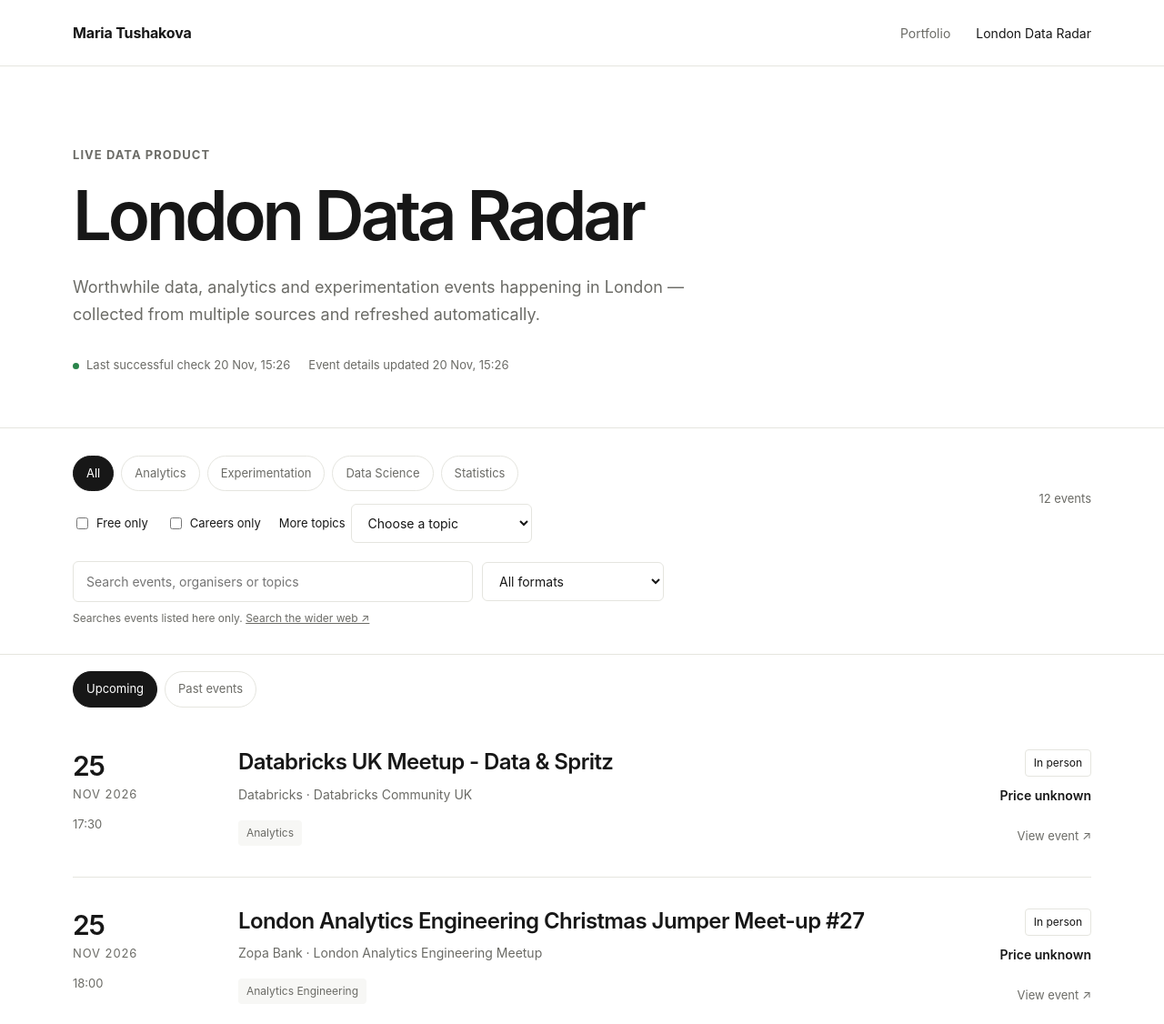
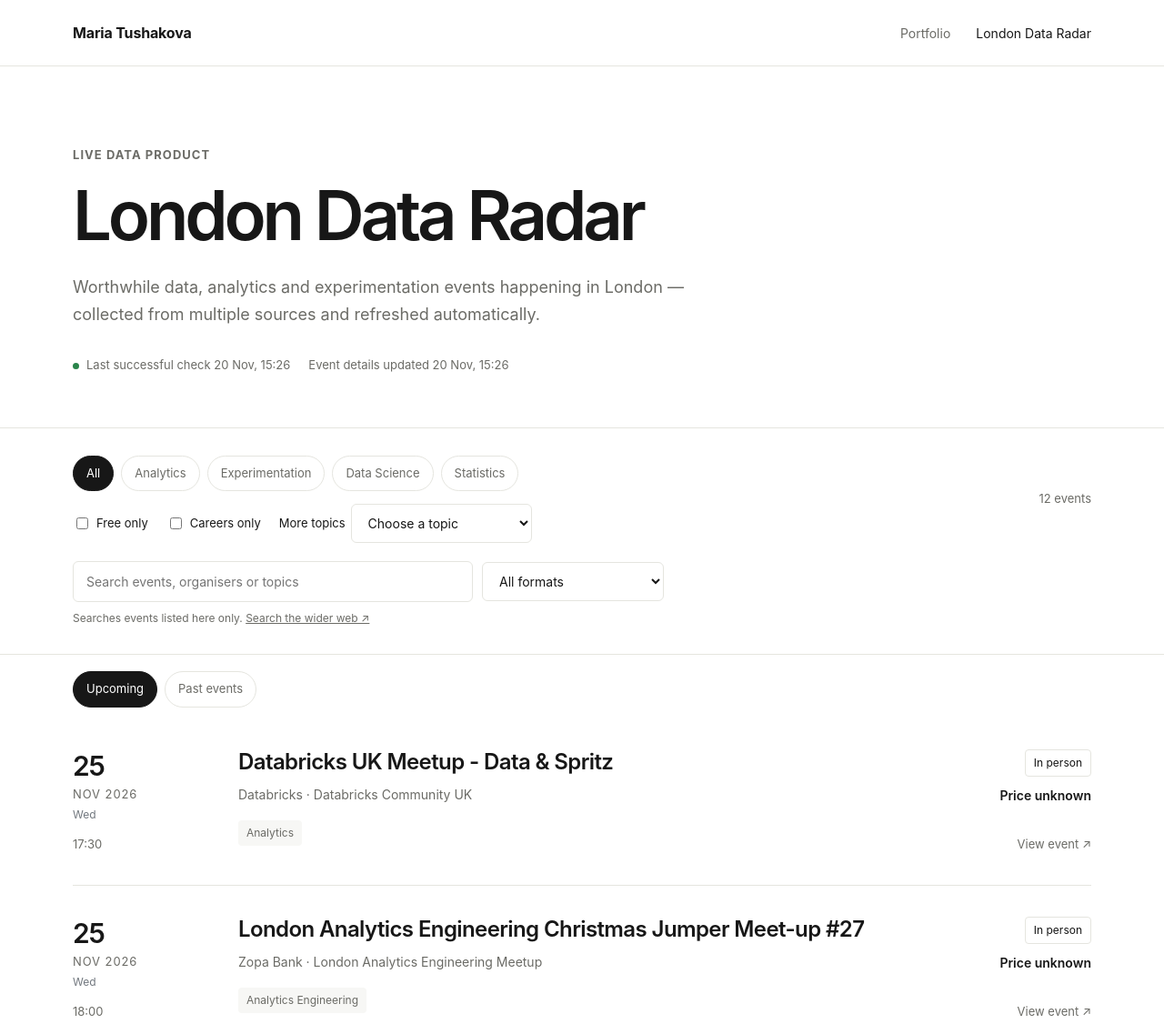
Before and after one commit to Tushakova/portfolio, a plain HTML site: page events/index.html in a window 1280 px wide. Shown: the top 1126 px of the page at 91% size. Drawn offline with Linux system fonts and the light colour scheme.

Commit message:
add weekdays

```diff
--- a/events/index.html
+++ b/events/index.html
@@ -297,6 +297,13 @@
       font-size: 13px;
       text-transform: uppercase;
       letter-spacing: 0.07em;
+    }
+
+    .event-weekday {
+      display: block;
+      margin-top: 4px;
+      color: #71777e;
+      font-size: 12px;
     }
 
     .event-time {
@@ -785,10 +792,16 @@
         .replaceAll("'", "&#039;");
     }
 
+    const weekdayFormatter = new Intl.DateTimeFormat("en-GB", {
+      weekday: "short",
+      timeZone: "Europe/London"
+    });
+
     function formatDateParts(isoDate) {
       const date = new Date(isoDate);
 
       return {
+        weekday: weekdayFormatter.format(date),
         day: new Intl.DateTimeFormat(
           "en-GB",
           {
@@ -826,11 +839,12 @@
       if (londonDayKey(new Date(event.start_at)) ===
           londonDayKey(new Date(event.end_at))) return start;
 
+      const weekday = `${start.weekday}–${end.weekday}`;
       if (start.month === end.month) {
-        return { ...start, day: `${start.day}–${end.day}` };
+        return { ...start, weekday, day: `${start.day}–${end.day}` };
       }
 
-      return { ...start, month: `${start.month} – ${end.day} ${end.month}` };
+      return { ...start, weekday, month: `${start.month} – ${end.day} ${end.month}` };
     }
 
     function formatUpdated(isoDate) {
@@ -948,6 +962,8 @@
             <span class="event-month">
               ${escapeHtml(date.month)}
             </span>
+
+            <span class="event-weekday">${escapeHtml(date.weekday)}</span>
 
             <span class="event-time">
               ${event.time_tbc ? "Time TBC" : escapeHtml(date.time)}
```
